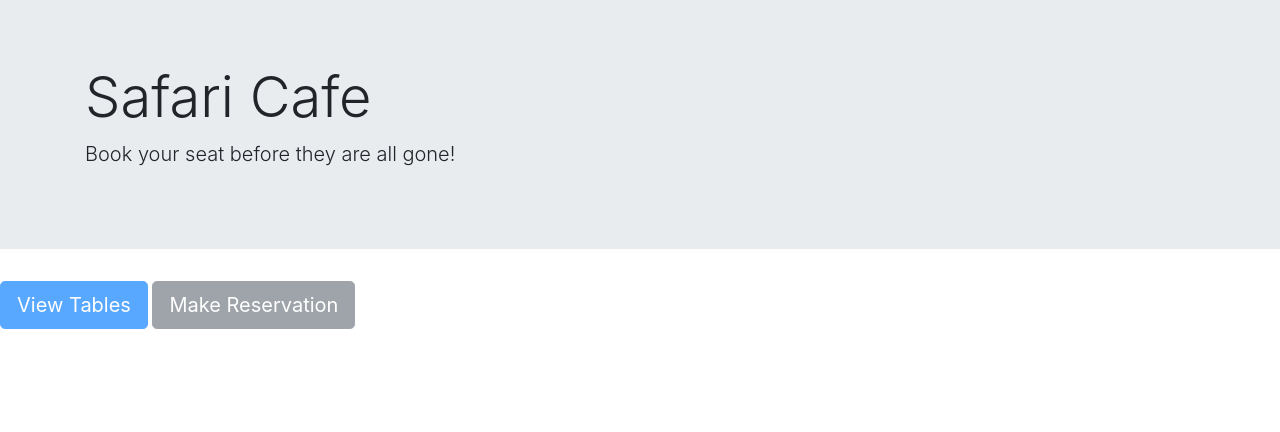
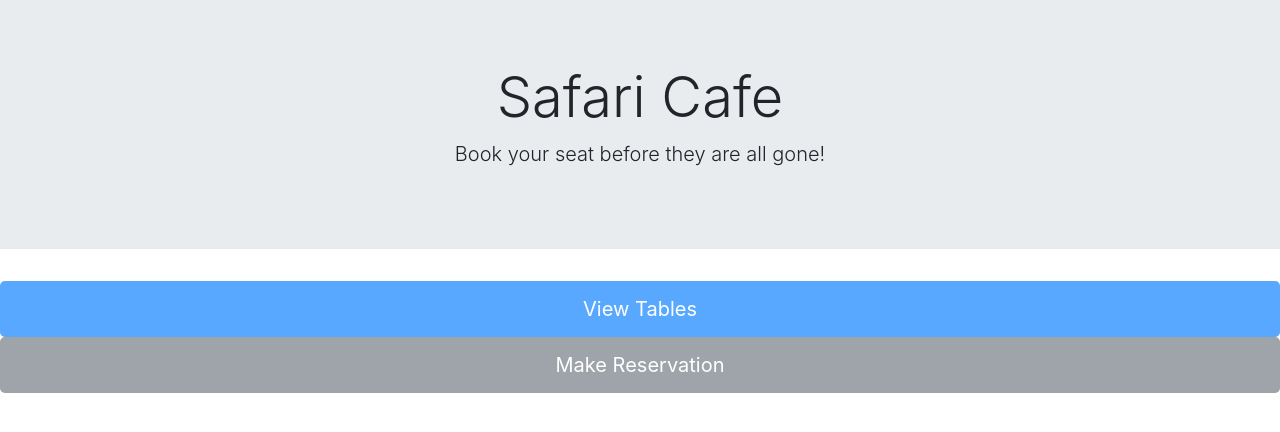
Before and after one commit to willsha90/hotrestaurant, a website: page home.html in a window 1280 px wide. Drawn offline with nearby package versions, Linux system fonts and the light colour scheme.

Commit message:
updated html

```diff
--- a/home.html
+++ b/home.html
@@ -1,7 +1,6 @@
 <!-- Jumbotron Safari Cafe -->
 
-<!-- view tables button go to tables page -->
-<!-- make reservation button go to reservation page -->
+
 
 <!-- link script index -->
 <!DOCTYPE html>
@@ -29,9 +28,31 @@
     <a href="#" class="btn btn-primary btn-lg disabled" role="button" aria-disabled="true">View Tables</a>
     <a href="#" class="btn btn-secondary btn-lg disabled" role="button" aria-disabled="true">Make Reservation</a>
 
-    <Header>
-        <h1> </h1>
-    </Header>
+    <style>
+        * {
+            box-sizing: border-box;
+            margin: 0;
+            padding: 0;
+        }
+
+        .display-4 {
+            display: flex;
+            justify-content: center;
+        }
+
+        .lead {
+            display: flex;
+            justify-content: center;
+        }
+
+        .btn {
+            border: 5px, solid, red;
+            display: flex;
+            justify-content: center;
+        }
+
+    </style>
+
 
 </body>
 
--- /dev/null
+++ b/style.css
@@ -0,0 +1,15 @@
+* {
+    box-sizing: border-box;
+    margin: 0;
+    padding: 0;
+    }
+
+.display-4  {
+display: flex;
+justify-content: center;
+}
+
+.lead {
+display: flex;
+justify-content: center;
+}
```
